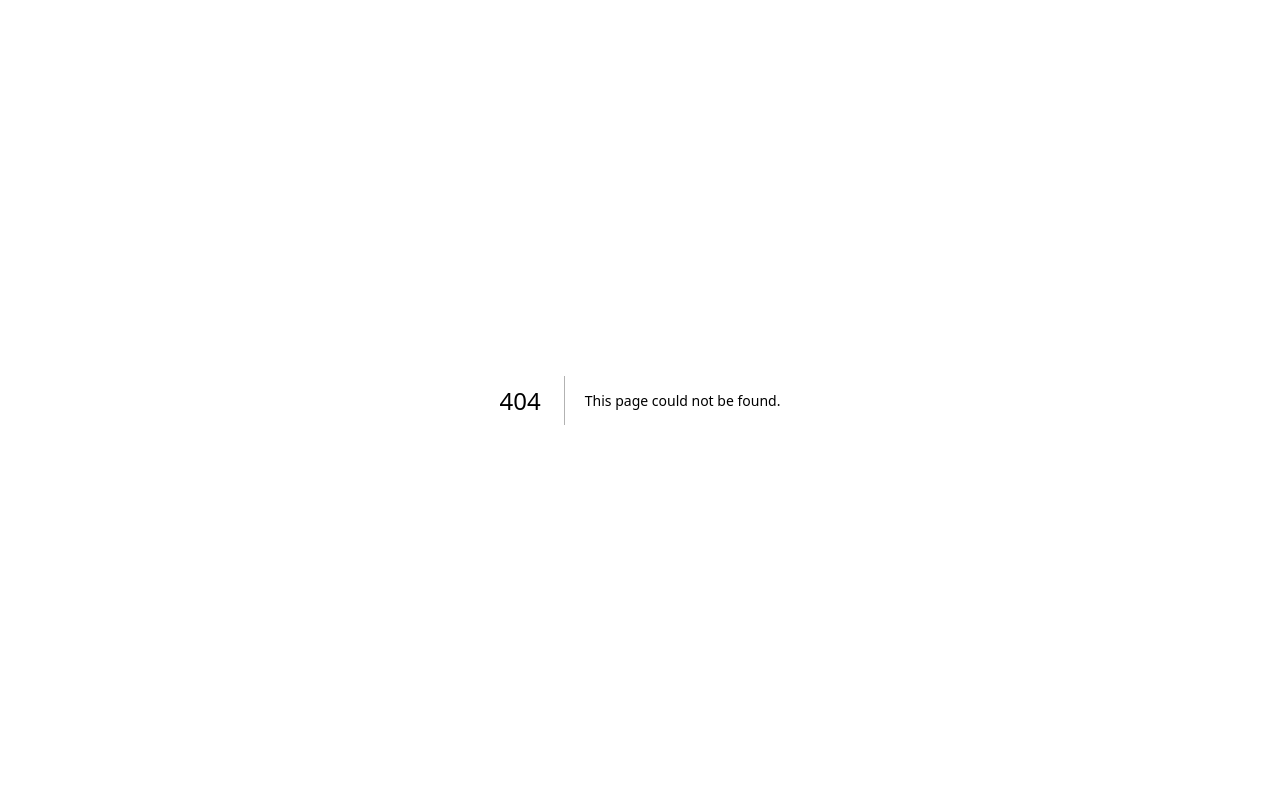
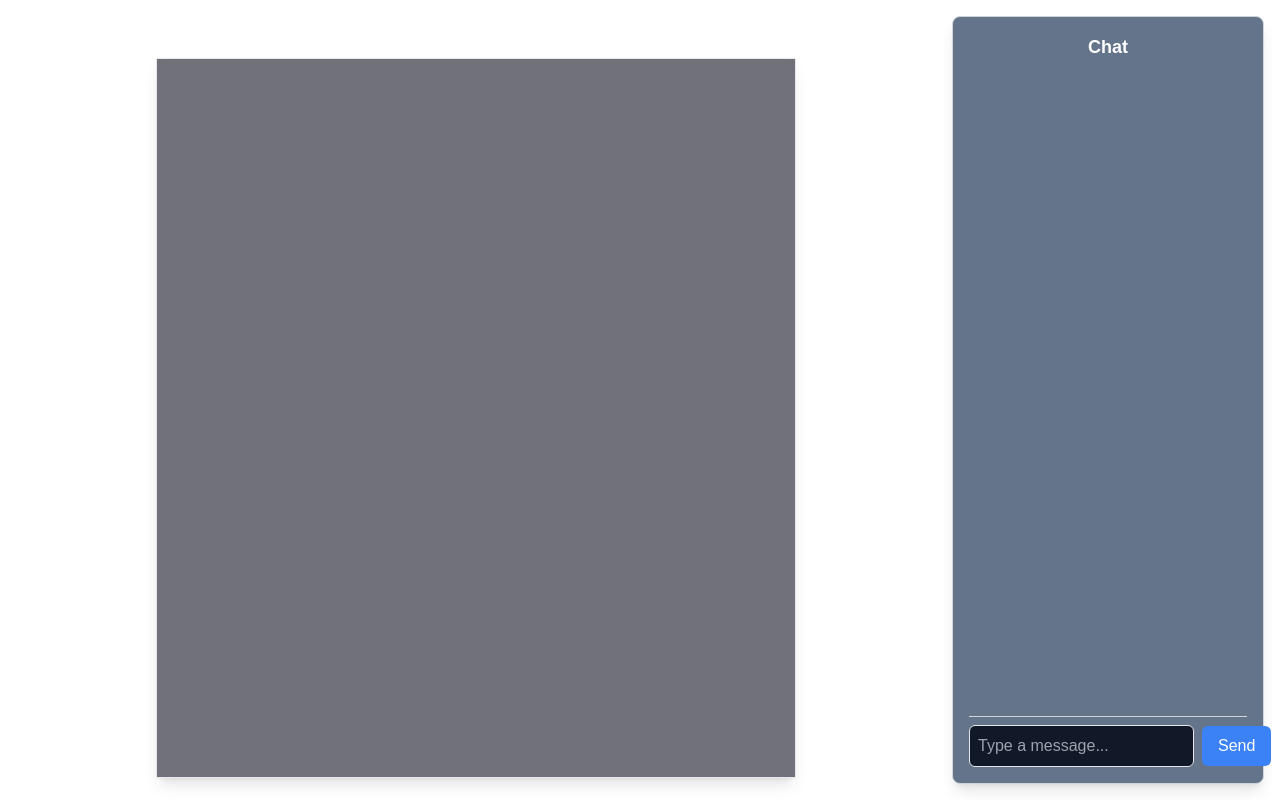
Before and after one commit to mulirow/desenvolvimento-de-software, a Next.js app: page /analysis in a window 1280 px wide. Before the commit this address had no page. Built offline with nearby package versions, Linux system fonts and the light colour scheme.

Commit message:
Analysis interface
Page for analysis of current edited text

```diff
--- /dev/null
+++ b/app/analysis/page.tsx
@@ -0,0 +1,76 @@
+"use client";
+import React, { useState, useEffect } from "react";
+
+export default function DocumentEditor() {
+  const [dimensions, setDimensions] = useState({ width: 0, height: 0 });
+  const [messages, setMessages] = useState([]);
+  const [input, setInput] = useState("");
+
+  useEffect(() => {
+    const updateDimensions = () => {
+      const screenWidth = window.innerWidth;
+      const screenHeight = window.innerHeight;
+
+      const width = screenWidth * 0.5;
+      const height = screenHeight * 0.90;
+
+      setDimensions({ width, height });
+    };
+
+    updateDimensions();
+    window.addEventListener("resize", updateDimensions);
+
+    return () => window.removeEventListener("resize", updateDimensions);
+  }, []);
+
+
+  return (
+    <div className="flex min-h-screen bg-gray-900-100 p-4">
+      {/* Document Editor (Left Side) */}
+      <div className="flex flex-col items-center justify-center flex-grow">
+      <h2 className="text-lg font-semibold text-white mb-2 text-center">Text Editor</h2>
+        <div
+          className="bg-zinc-500 shadow-lg border border-gray-200 p-6 overflow-auto"
+          contentEditable
+          style={{
+            width: `${dimensions.width}px`,
+            height: `${dimensions.height}px`,
+          }}
+        ></div>
+      </div>
+
+      {/* Chat Container (Right Side) */}
+      <div className="bg-slate-500 w-1/4 flex flex-col border border-gray-300 shadow-lg rounded-lg p-4 ml-4">
+      <h2 className="text-lg font-semibold text-white mb-2 text-center">Chat</h2>
+        {/* Chat Messages */}
+        <div className="flex-grow overflow-y-auto h-96 border-b border-gray-300 p-2 space-y-2">
+          {messages.map((msg, index) => (
+            <div
+              key={index}
+              className={"p-2 rounded-md text-sm"}
+            >
+              {msg}
+            </div>
+          ))}
+        </div>
+
+        {/* Chat Input */}
+        <div className="flex items-center mt-2">
+          <input
+            type="text"
+            className="bg-gray-900 flex-grow p-2 border rounded-md"
+            placeholder="Type a message..."
+            value={input}
+            onChange={(e) => setInput(e.target.value)}
+            onKeyPress={(e) => e.key === "Enter"}
+          />
+          <button
+            className="ml-2 bg-blue-500 text-white px-4 py-2 rounded-md hover:bg-blue-600"
+          >
+            Send
+          </button>
+        </div>
+      </div>
+    </div>
+  );
+}
```
